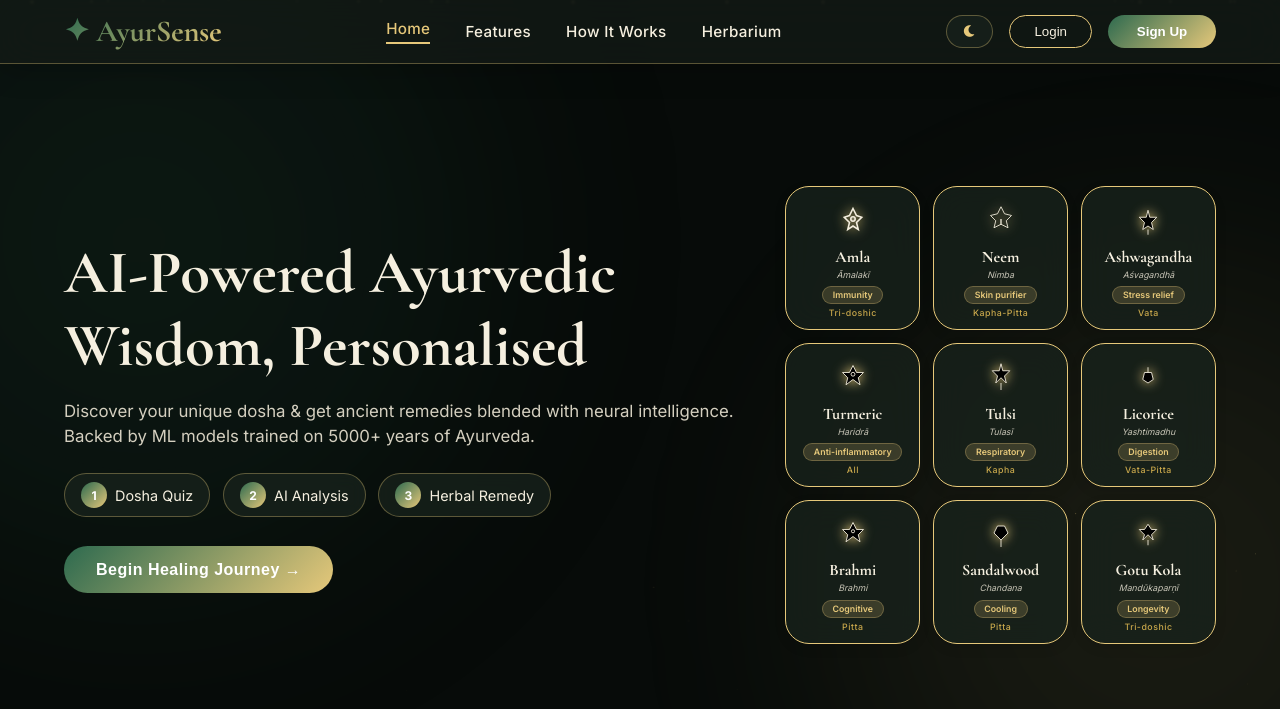
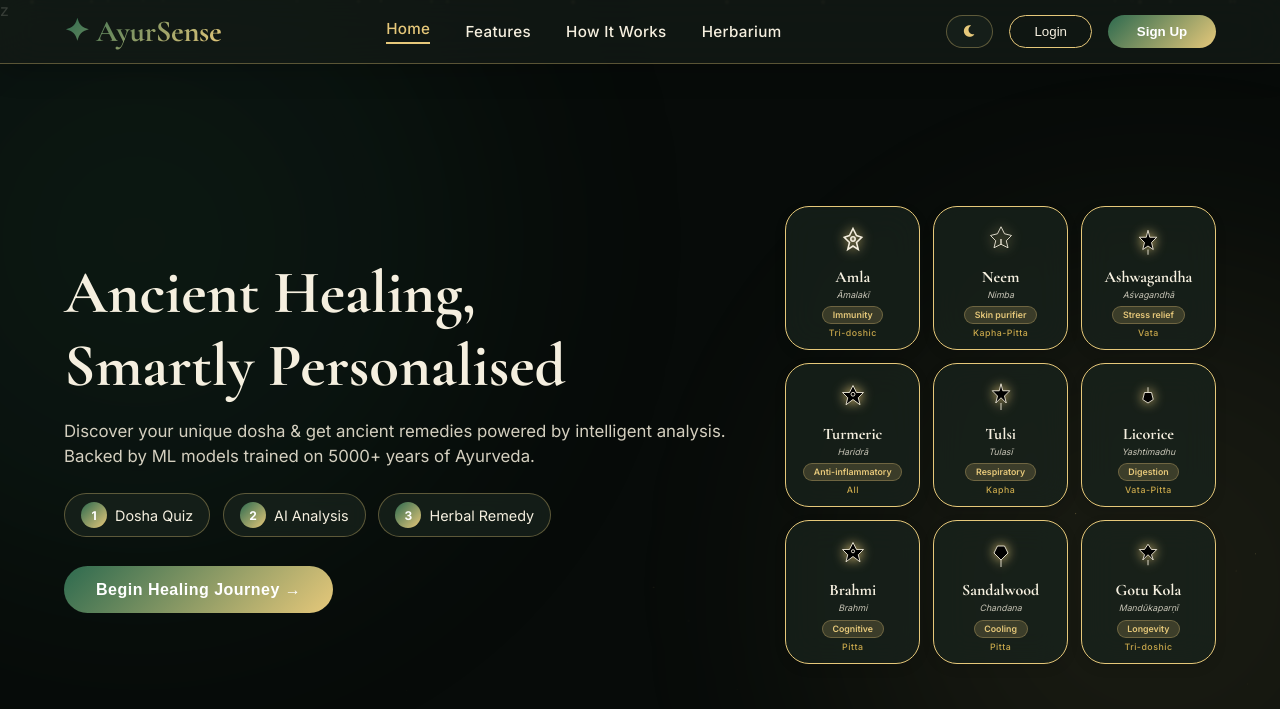
Before and after one commit to Krisha-536/AyurBase, a Flask app: page / in a window 1280 px wide. Shown: the top 709 px of the page. Run offline with Flask 3, Linux system fonts and the light colour scheme.

Commit message:
major fixes

```diff
--- a/templates/index.html
+++ b/templates/index.html
@@ -1,29 +1,28 @@
 <!DOCTYPE html>
 <html lang="en">
+
 <head>
     <meta charset="UTF-8">
     <meta name="viewport" content="width=device-width, initial-scale=1.0, viewport-fit=cover">
     <title>AyurSense | AI Ayurvedic Remedy Platform</title>
 
-    <!-- Google Fonts: Elegant Serif + Modern Sans -->
-    <link href="https://fonts.googleapis.com/css2?family=Cormorant+Garamond:wght@400;500;600;700;800&family=Inter:opsz,wght@14..32,300;14..32,400;14..32,500;14..32,600;14..32,700&display=swap" rel="stylesheet">
+    <link
+        href="https://fonts.googleapis.com/css2?family=Cormorant+Garamond:wght@400;500;600;700;800&family=Inter:opsz,wght@14..32,300;14..32,400;14..32,500;14..32,600;14..32,700&display=swap"
+        rel="stylesheet">
 
-    <!-- Font Awesome 6 -->
     <link rel="stylesheet" href="https://cdnjs.cloudflare.com/ajax/libs/font-awesome/6.0.0-beta3/css/all.min.css">
 
-    <!-- App Styles -->
     <link rel="stylesheet" href="{{ url_for('static', filename='css/styles.css') }}">
 </head>
+
 <body>
 
-    <!-- ── Animated Background ─────────────────────────────── -->
     <div class="blob-bg">
         <div class="blob blob-1"></div>
         <div class="blob blob-2"></div>
     </div>
     <div class="particles" id="particles"></div>
 
-    <!-- ── Fixed Glassmorphism Navbar ─────────────────────── -->
     <nav class="navbar" id="navbar">
         <div class="logo">✦ AyurSense</div>
 
@@ -32,34 +31,33 @@
         </div>
 
         <div class="nav-links" id="navLinks">
-            <a href="#home"       class="nav-link" data-section="home">Home</a>
-            <a href="#features"   class="nav-link" data-section="features">Features</a>
+            <a href="#home" class="nav-link" data-section="home">Home</a>
+            <a href="#features" class="nav-link" data-section="features">Features</a>
             <a href="#howitworks" class="nav-link" data-section="howitworks">How It Works</a>
-            <a href="#herbarium"  class="nav-link" data-section="herbarium">Herbarium</a>
+            <a href="#herbarium" class="nav-link" data-section="herbarium">Herbarium</a>
         </div>
 
         <div class="nav-buttons">
             <button class="theme-toggle" id="themeToggle">
                 <i class="fas fa-moon"></i>
             </button>
-            <button class="btn-ghost"    id="openLoginBtn">Login</button>
+            <button class="btn-ghost" id="openLoginBtn">Login</button>
             <button class="btn-gradient" id="openSignupBtn">Sign Up</button>
         </div>
-    </nav>
+    </nav>z
 
-    <!-- ── Hero Section ───────────────────────────────────── -->
     <div class="hero" id="home">
         <div class="hero-left">
             <h1 class="animated-headline">
-                <span class="word">AI-Powered</span>
-                <span class="word">Ayurvedic</span><br>
-                <span class="word">Wisdom,</span>
+                <span class="word">Ancient</span>
+                <span class="word">Healing,</span><br>
+                <span class="word">Smartly</span>
                 <span class="word">Personalised</span>
             </h1>
 
             <p class="hero-sub">
-                Discover your unique dosha &amp; get ancient remedies blended with neural
-                intelligence. Backed by ML models trained on 5000+ years of Ayurveda.
+                Discover your unique dosha &amp; get ancient remedies powered by intelligent
+                analysis. Backed by ML models trained on 5000+ years of Ayurveda.
             </p>
 
             <div class="steps-mini">
@@ -71,13 +69,11 @@
             <button class="glow-cta" id="ctaMain">Begin Healing Journey →</button>
         </div>
 
-        <!-- Herb grid is rendered by JS into this container -->
         <div class="hero-right" id="herbarium">
             <div class="herb-grid" id="herbGrid"></div>
         </div>
     </div>
 
-    <!-- ── Features Section ───────────────────────────────── -->
     <div class="section" id="features">
         <h2 class="section-title">Intelligent Features</h2>
         <div class="feature-grid">
@@ -104,7 +100,6 @@
         </div>
     </div>
 
-    <!-- ── How It Works ───────────────────────────────────── -->
     <div class="section" id="howitworks">
         <h2 class="section-title">Sacred 3‑Step Flow</h2>
         <div class="steps-container">
@@ -126,7 +121,6 @@
         </div>
     </div>
 
-    <!-- ── CTA Section ────────────────────────────────────── -->
     <div class="cta-section" id="cta">
         <h2 style="font-family: 'Cormorant Garamond'; font-size: 2rem;">
             Begin Your Healing Journey
@@ -138,7 +132,6 @@
         </div>
     </div>
 
-    <!-- ── Footer ─────────────────────────────────────────── -->
     <footer>
         <div class="logo" style="font-size: 1.4rem;">✦ AyurSense</div>
         <div>
@@ -166,29 +159,26 @@
         </div>
     </footer>
 
-    <!-- ── Auth Modal ──────────────────────────────────────── -->
     <div id="authModal" class="modal">
         <div class="modal-card">
             <span class="close-modal">&times;</span>
 
             <div class="tabs">
                 <button class="tab-btn active-tab" data-tab="login">Login</button>
-                <button class="tab-btn"            data-tab="register">Register</button>
+                <button class="tab-btn" data-tab="register">Register</button>
             </div>
 
-            <!-- Login Form -->
             <div id="loginForm" class="auth-form">
-                <input type="email"    id="loginEmail"    placeholder="Email"    required>
+                <input type="email" id="loginEmail" placeholder="Email" required>
                 <input type="password" id="loginPassword" placeholder="Password" required>
                 <button class="btn-gradient" id="doLogin">Login</button>
             </div>
 
-            <!-- Register Form -->
             <div id="registerForm" class="auth-form" style="display:none;">
-                <input type="text"     id="regName"     placeholder="Full Name" required>
-                <input type="email"    id="regEmail"    placeholder="Email"     required>
-                <input type="password" id="regPassword" placeholder="Password"  required>
-                <input type="number"   id="regAge"      placeholder="Age">
+                <input type="text" id="regName" placeholder="Full Name" required>
+                <input type="email" id="regEmail" placeholder="Email" required>
+                <input type="password" id="regPassword" placeholder="Password" required>
+                <input type="number" id="regAge" placeholder="Age">
                 <select id="regGender">
                     <option value="">Select Gender</option>
                     <option>Male</option>
@@ -201,7 +191,7 @@
         </div>
     </div>
 
-    <!-- ── App Script ─────────────────────────────────────── -->
     <script src="{{ url_for('static', filename='js/main.js') }}"></script>
 </body>
+
 </html>
```
